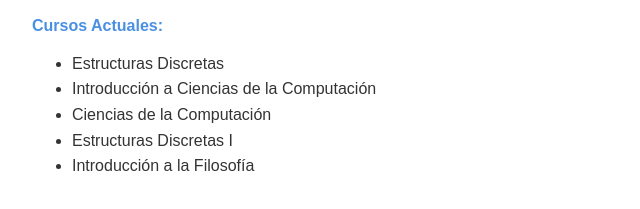
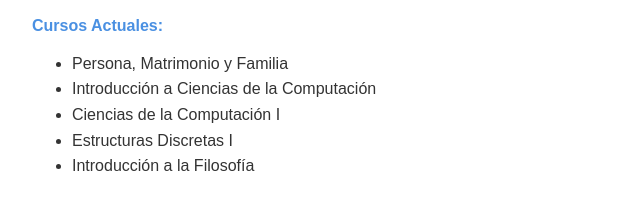
Before and after one commit to Amy-create-program/HTML, a plain HTML site: page index.html in a window 1280 px wide. Shown: the part 535-744 px from the top of the page, 208-848 px from the left. Drawn offline with Linux system fonts and the light colour scheme.

Commit message:
Update index.html

```diff
--- a/index.html
+++ b/index.html
@@ -79,9 +79,9 @@
 
   <div class="section-title">Cursos Actuales:</div>
   <ul>
-    <li>Estructuras Discretas</li>
+    <li>Persona, Matrimonio y Familia</li>
     <li>Introducción a Ciencias de la Computación</li>
-    <li>Ciencias de la Computación</li>
+    <li>Ciencias de la Computación I</li>
     <li>Estructuras Discretas I</li>
     <li>Introducción a la Filosofía</li>
   </ul>
```
